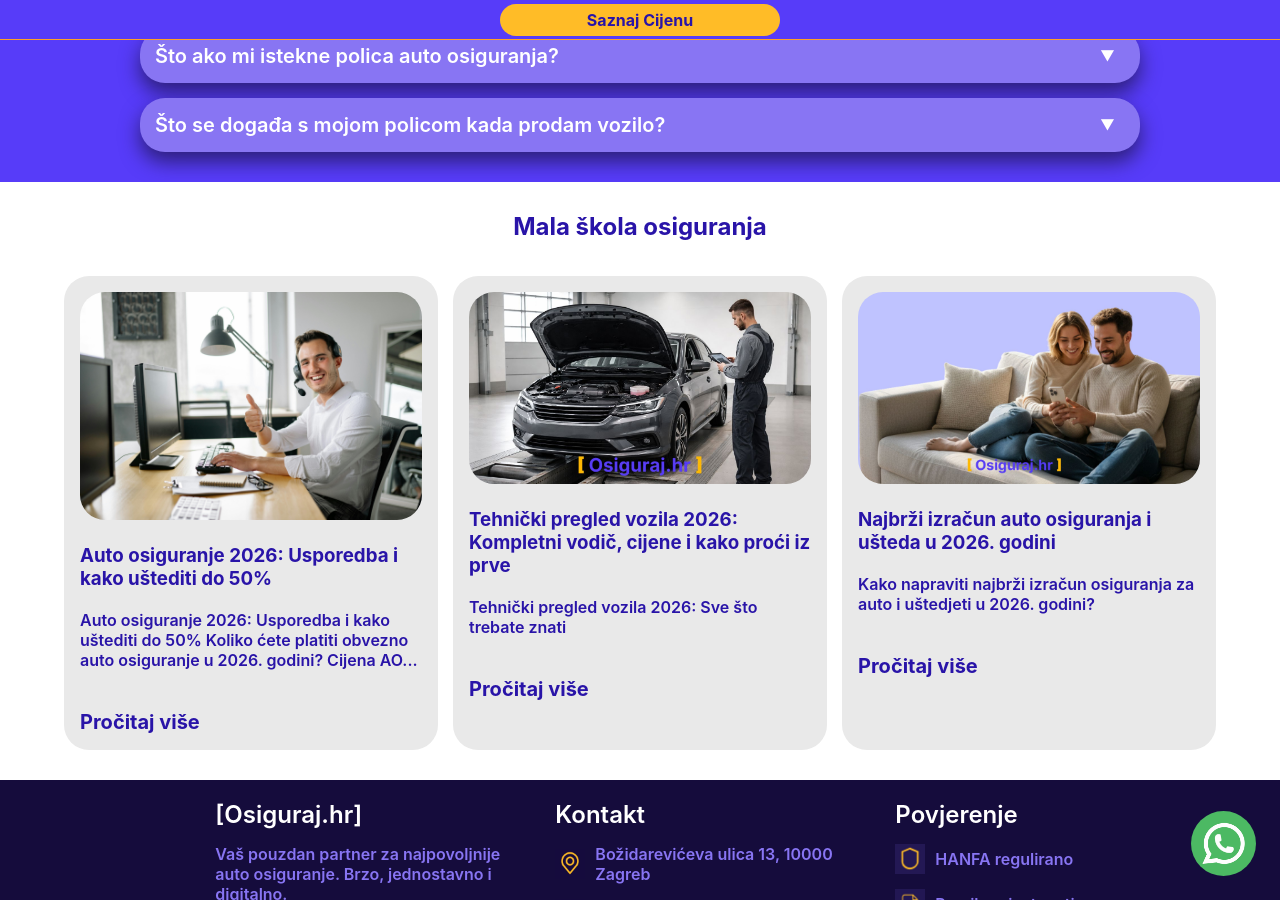
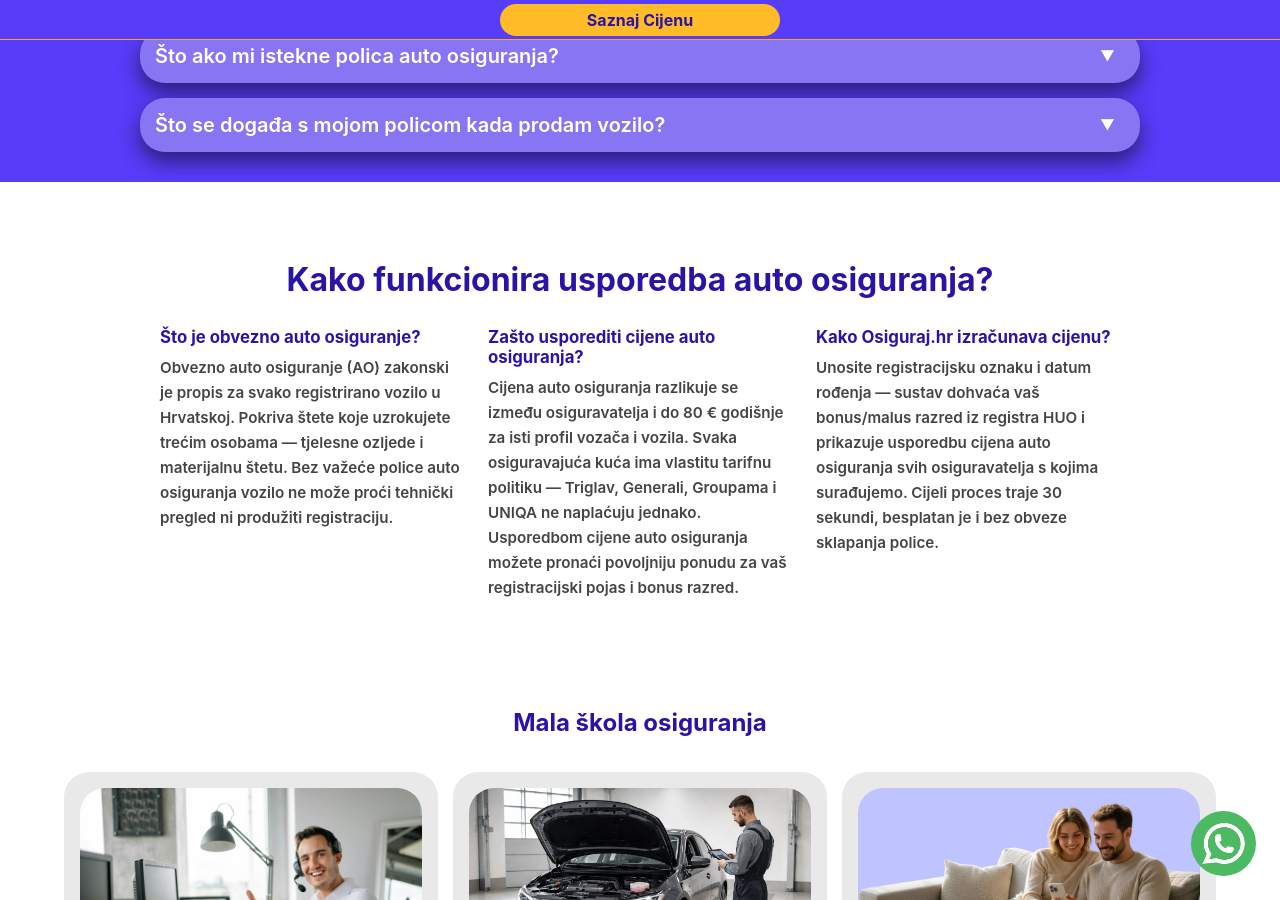
Before and after one commit to Filip-Gale/OsigurajHR, a Jekyll site: the page built from index.html, in a window 1280 px wide and 900 px high, scrolled down 4383 px. Built offline with Jekyll 4.4.1, drawn with Linux system fonts in a browser that asks for light colours.

Commit message:
Add 'auto osiguranje' content section for SEO keyword targeting

```diff
--- a/index.html
+++ b/index.html
@@ -811,6 +811,26 @@ height="0" width="0" style="display:none;visibility:hidden"></iframe></noscript>
         </div>
     </section>
 
+    <section class="background-white text-purple fade-in">
+        <div class="width-container-1000 column" style="gap:28px; padding:48px 20px;">
+            <h2 style="font-size:clamp(1.5rem,3.5vw,2rem); margin:0; text-align:center;">Kako funkcionira usporedba auto osiguranja?</h2>
+            <div style="display:grid; grid-template-columns:repeat(auto-fit,minmax(280px,1fr)); gap:24px;">
+                <div>
+                    <h3 style="font-size:1.05rem; margin:0 0 8px;">Što je obvezno auto osiguranje?</h3>
+                    <p style="font-size:0.95rem; line-height:1.65; margin:0; color:#444;">Obvezno auto osiguranje (AO) zakonski je propis za svako registrirano vozilo u Hrvatskoj. Pokriva štete koje uzrokujete trećim osobama — tjelesne ozljede i materijalnu štetu. Bez važeće police auto osiguranja vozilo ne može proći tehnički pregled ni produžiti registraciju.</p>
+                </div>
+                <div>
+                    <h3 style="font-size:1.05rem; margin:0 0 8px;">Zašto usporediti cijene auto osiguranja?</h3>
+                    <p style="font-size:0.95rem; line-height:1.65; margin:0; color:#444;">Cijena auto osiguranja razlikuje se između osiguravatelja i do 80 € godišnje za isti profil vozača i vozila. Svaka osiguravajuća kuća ima vlastitu tarifnu politiku — Triglav, Generali, Groupama i UNIQA ne naplaćuju jednako. Usporedbom cijene auto osiguranja možete pronaći povoljniju ponudu za vaš registracijski pojas i bonus razred.</p>
+                </div>
+                <div>
+                    <h3 style="font-size:1.05rem; margin:0 0 8px;">Kako Osiguraj.hr izračunava cijenu?</h3>
+                    <p style="font-size:0.95rem; line-height:1.65; margin:0; color:#444;">Unosite registracijsku oznaku i datum rođenja — sustav dohvaća vaš bonus/malus razred iz registra HUO i prikazuje usporedbu cijena auto osiguranja svih osiguravatelja s kojima surađujemo. Cijeli proces traje 30 sekundi, besplatan je i bez obveze sklapanja police.</p>
+                </div>
+            </div>
+        </div>
+    </section>
+
      <section class="background-white text-purple fade-in">
 
         <div class="section-introduction column fade-in">
```
